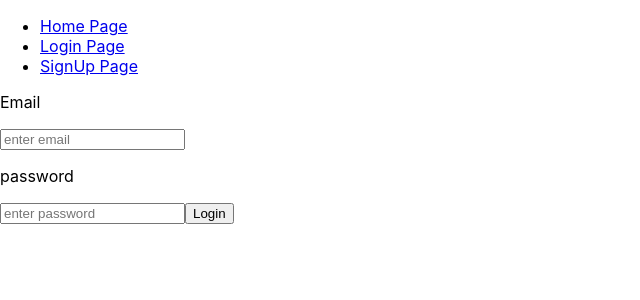
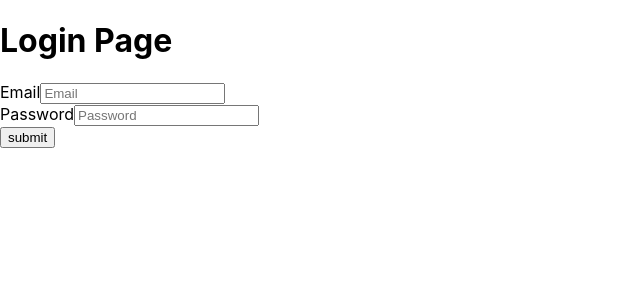
Before and after one commit to iamrit01/Review-client-side, a React (Create React App) app in the folder client/: page /api/v1/users/login in a window 1280 px wide. Shown: the top 300 px of the page, without its empty margins (0-640 px from the left). Built offline with nearby package versions, Linux system fonts and the light colour scheme.

Commit message:
added axios

```diff
--- /dev/null
+++ b/client/src/api/index.js
@@ -0,0 +1,13 @@
+import axios from "axios";
+
+const api = axios.create({
+  baseURL: "http://8000/api/v1/users",
+});
+
+export const signup = (payload) => api.post("/create", payload);
+
+const apis = {
+  signup,
+};
+
+export default apis;
--- a/client/src/components/App.js
+++ b/client/src/components/App.js
@@ -2,23 +2,13 @@ import { Navbar, Login, Signup, Home } from "./Index";
 import { BrowserRouter as Router, Route, Switch } from "react-router-dom";
 function App() {
   return (
-    <Router>
-      <div className="App">
-        <Navbar />
-
-        <Switch>
-          <Route exact path="/">
-            <Home />
-          </Route>
-          <Route exact path="/api/v1/users/login">
-            <Login />
-          </Route>
-          <Route exact path="/api/v1/users/create">
-            <Signup />
-          </Route>
-        </Switch>
-      </div>
-    </Router>
+    <div className="App">
+      <Switch>
+        <Route exact path="/" component={Home} />
+        <Route exact path="/api/v1/users/login" component={Login} />
+        <Route exact path="/api/v1/users/create" component={Signup} />
+      </Switch>
+    </div>
   );
 }
 
--- a/client/src/components/Home.js
+++ b/client/src/components/Home.js
@@ -1,10 +1,21 @@
 import React, { Component } from "react";
-
+import { Link } from "react-router-dom";
 class Home extends Component {
   render() {
     return (
       <div>
         <h1>Home Page</h1>
+        <ul>
+          <li>
+            <Link to="/">Home</Link>
+          </li>
+          <li>
+            <Link to="/api/v1/users/login">Login </Link>
+          </li>
+          <li>
+            <Link to="/api/v1/users/create">SignUp </Link>
+          </li>
+        </ul>
       </div>
     );
   }
--- a/client/src/components/Login.js
+++ b/client/src/components/Login.js
@@ -1,20 +1,48 @@
-import React, { Component } from "react";
+import React, { Component, useState } from "react";
+import axios from "axios";
 
-class Login extends Component {
-  postData() {}
-  render() {
-    return (
-      <div className="login">
-        <form action="/api/v1/users/login" method="POST">
-          <p>Email</p>
-          <input type="email" placeholder="enter email"></input>
-          <p>password</p>
-          <input type="password" placeholder="enter password"></input>
-          <button>Login</button>
-        </form>
+const Login = () => {
+  const [email, setEmail] = useState("");
+  const [password, setPassword] = useState("");
+
+  const onSubmit = async (event) => {
+    console.log("submit");
+    event.preventDefault();
+    let user = { email, password };
+    await axios.post("http://localhost:8000/api/v1/users/login", {
+      data: user,
+    });
+  };
+  return (
+    <div className="login">
+      <h1>Login Page</h1>
+      <div>
+        <label>
+          Email
+          <input
+            name="email"
+            type="email"
+            placeholder="Email"
+            value={email}
+            onChange={(event) => setEmail(event.target.value)}
+          />
+        </label>
       </div>
-    );
-  }
-}
+      <div>
+        <label>
+          Password
+          <input
+            name="password"
+            type="password"
+            placeholder="Password"
+            value={password}
+            onChange={(event) => setPassword(event.target.value)}
+          />
+        </label>
+      </div>
+      <input type="submit" onClick={(e) => onSubmit(e)} value="submit" />
+    </div>
+  );
+};
 
 export default Login;
--- a/client/src/components/Navbar.js
+++ b/client/src/components/Navbar.js
@@ -4,17 +4,7 @@ class Navbar extends Component {
   render() {
     return (
       <div className="navbar">
-        <ul>
-          <li>
-            <Link to="/">Home Page</Link>
-          </li>
-          <li>
-            <Link to="/api/v1/users/login">Login Page</Link>
-          </li>
-          <li>
-            <Link to="/api/v1/users/create">SignUp Page</Link>
-          </li>
-        </ul>
+
       </div>
     );
   }
--- a/client/src/components/Signup.js
+++ b/client/src/components/Signup.js
@@ -1,9 +1,31 @@
 import React, { Component } from "react";
+import api from "../api";
+class Signup extends Component {
+  constructor(props) {
+    super(props);
+    this.state = {
+      name: "",
+      password: "",
+      confirmPassword: "",
+    };
+  }
+  signUPData() {
+    const { name, password, confirmPassword } = this.state;
+    const payload = { name, password, confirmPassword };
 
-class Signup extends Component {
+    api.signup(payload).then(
+      (response) => {
+        console.log(response);
+      },
+      (error) => {
+        console.log(`error from signup api ${error}`);
+      }
+    );
+  }
   render() {
     return (
       <div>
+        <h1> Sign Up Page</h1>
         <form action="/api/v1/users/create" method="POST">
           <p>Email</p>
           <input type="email" placeholder="enter email"></input>
@@ -11,7 +33,7 @@ class Signup extends Component {
           <input type="password" placeholder="enter password"></input>
           <p>confirm password</p>
           <input type="password" placeholder="enter confirm password"></input>
-          <button>Sign UP</button>
+          <button onClick={this.signUPData}>Sign UP</button>
         </form>
       </div>
     );
--- a/client/src/index.js
+++ b/client/src/index.js
@@ -1,11 +1,14 @@
-import React from 'react';
-import ReactDOM from 'react-dom';
-import './index.css';
-import App from './components/App';
+import React from "react";
+import ReactDOM from "react-dom";
+import "./index.css";
+import App from "./components/App";
+import { BrowserRouter as Router } from "react-router-dom";
 
 ReactDOM.render(
   <React.StrictMode>
-    <App />
+    <Router>
+      <App />
+    </Router>
   </React.StrictMode>,
-  document.getElementById('root')
+  document.getElementById("root")
 );
```
Also changed, not shown: client/src/api/apis.js (added, +9 -0 lines), 2 other files (tests, documents, lock files or other folders).
